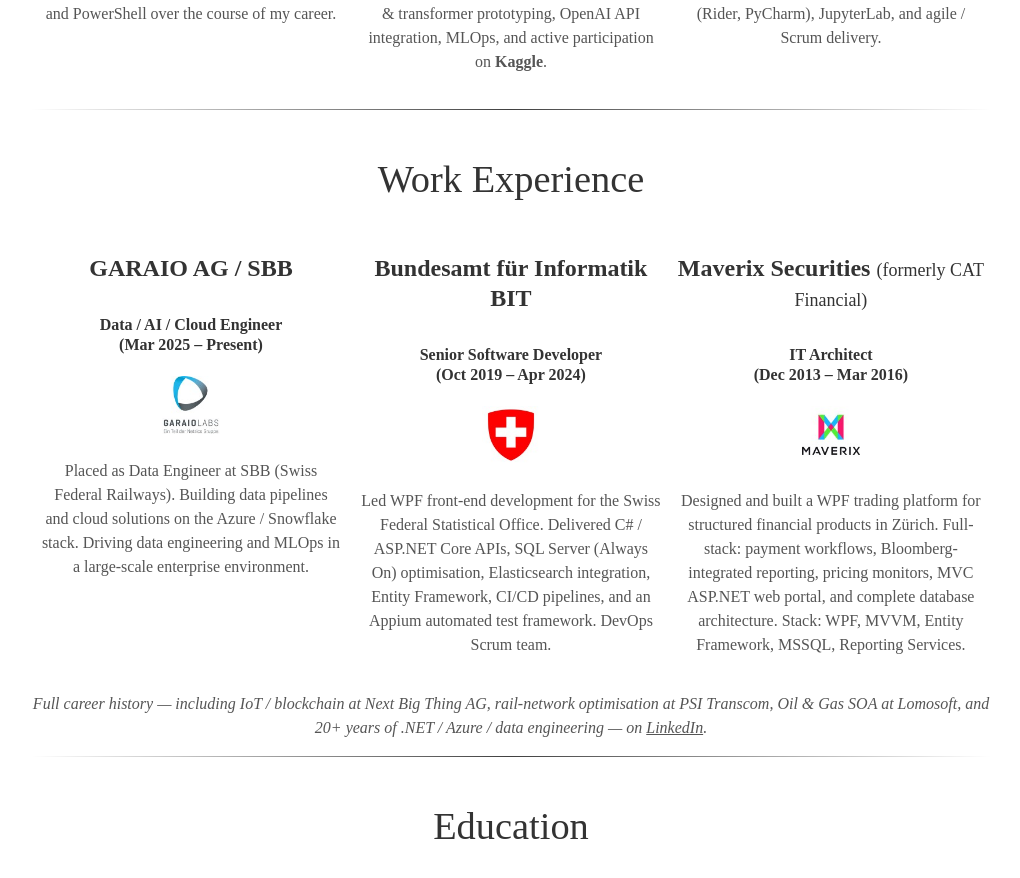
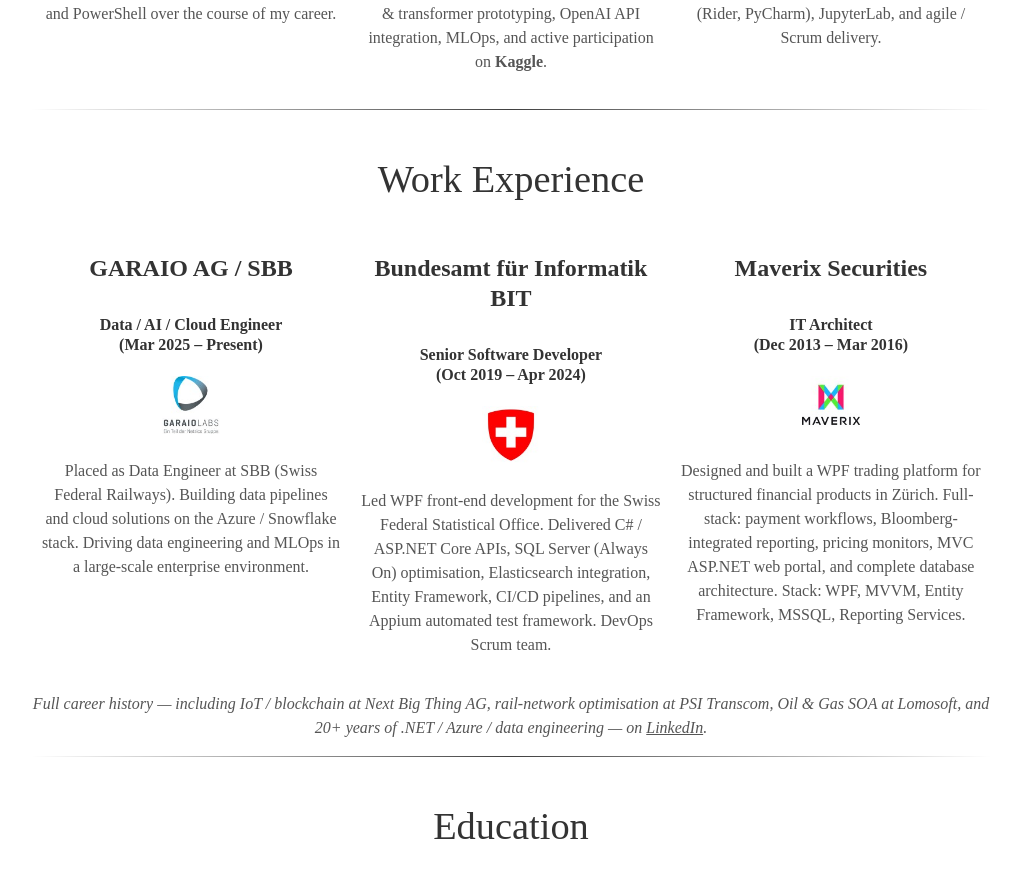
Before and after one commit to alexchilton/alexchilton.github.io, a Jekyll site: the page built from index.html, in a window 1280 px wide and 900 px high, scrolled down 1830 px. Shown: the top 878 px of the window, without its empty margins (129-1149 px from the left). Built offline with Jekyll 4.4.1, drawn with Linux system fonts in a browser that asks for light colours; nearby versions of some CDN libraries; some web fonts are replaced.

Commit message:
Remove formerly CAT Financial subtitle from Maverix heading

```diff
--- a/_includes/work.html
+++ b/_includes/work.html
@@ -24,7 +24,7 @@
                 Entity Framework, CI/CD pipelines, and an Appium automated test framework. DevOps Scrum team.</p>
         </div>
         <div class="education-column">
-            <h3>Maverix Securities <small style="font-weight:normal;font-size:0.75em;">(formerly CAT Financial)</small></h3>
+            <h3>Maverix Securities</h3>
             <h4>IT Architect<br>(Dec 2013 &ndash; Mar 2016)</h4>
             <a href="https://www.maverix-securities.com/" target="_blank">
                 <img src="assets/img/maverix_securities_logo.jpeg" height="{{ site.icon_size }}" width="{{ site.icon_size }}"
```
